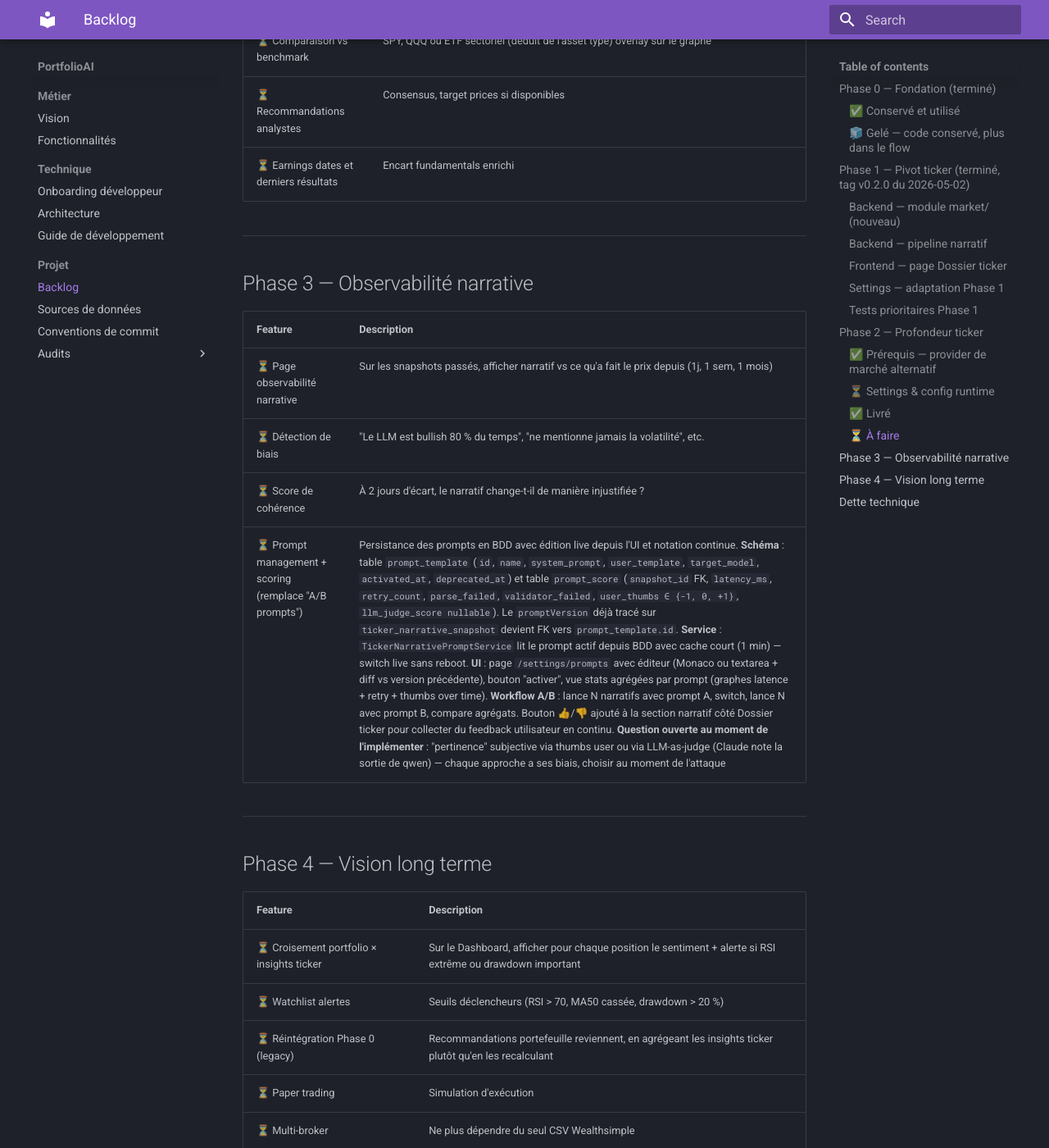
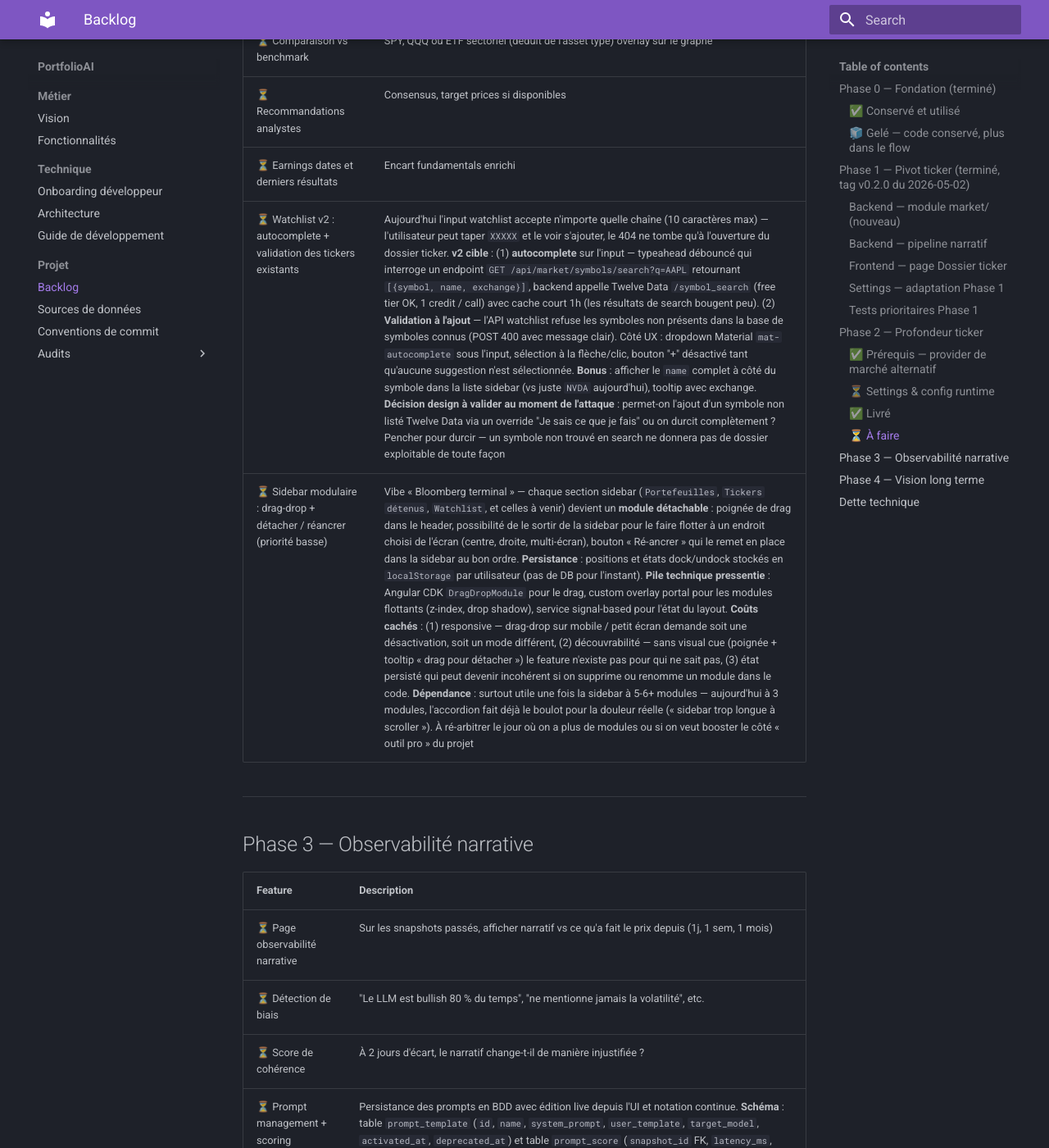
Before and after one commit to jv3n/trade, an MkDocs documentation site: the page built from docs/projet/backlog.md, in a window 1280 px wide and 1400 px high, scrolled down 7243 px. Shown: the whole window at 82% size. Built offline with MkDocs 1.6.1 and Material for MkDocs 9.7.7, drawn with Linux system fonts in a browser that asks for light colours.

Commit message:
docs: backlog update

```diff
--- a/docs/projet/backlog.md
+++ b/docs/projet/backlog.md
@@ -119,6 +119,8 @@ Suivi des features par phase. Mis à jour à chaque session de développement.
 | ⏳ Comparaison vs benchmark | SPY, QQQ ou ETF sectoriel (déduit de l'asset type) overlay sur le graphe |
 | ⏳ Recommandations analystes | Consensus, target prices si disponibles |
 | ⏳ Earnings dates et derniers résultats | Encart fundamentals enrichi |
+| ⏳ Watchlist v2 : autocomplete + validation des tickers existants | Aujourd'hui l'input watchlist accepte n'importe quelle chaîne (10 caractères max) — l'utilisateur peut taper `XXXXX` et le voir s'ajouter, le 404 ne tombe qu'à l'ouverture du dossier ticker. **v2 cible** : (1) **autocomplete** sur l'input — typeahead débouncé qui interroge un endpoint `GET /api/market/symbols/search?q=AAPL` retournant `[{symbol, name, exchange}]`, backend appelle Twelve Data `/symbol_search` (free tier OK, 1 credit / call) avec cache court 1h (les résultats de search bougent peu). (2) **Validation à l'ajout** — l'API watchlist refuse les symboles non présents dans la base de symboles connus (POST 400 avec message clair). Côté UX : dropdown Material `mat-autocomplete` sous l'input, sélection à la flèche/clic, bouton "+" désactivé tant qu'aucune suggestion n'est sélectionnée. **Bonus** : afficher le `name` complet à côté du symbole dans la liste sidebar (vs juste `NVDA` aujourd'hui), tooltip avec exchange. **Décision design à valider au moment de l'attaque** : permet-on l'ajout d'un symbole non listé Twelve Data via un override "Je sais ce que je fais" ou on durcit complètement ? Pencher pour durcir — un symbole non trouvé en search ne donnera pas de dossier exploitable de toute façon |
+| ⏳ Sidebar modulaire : drag-drop + détacher / réancrer (priorité basse) | Vibe « Bloomberg terminal » — chaque section sidebar (`Portefeuilles`, `Tickers détenus`, `Watchlist`, et celles à venir) devient un **module détachable** : poignée de drag dans le header, possibilité de le sortir de la sidebar pour le faire flotter à un endroit choisi de l'écran (centre, droite, multi-écran), bouton « Ré-ancrer » qui le remet en place dans la sidebar au bon ordre. **Persistance** : positions et états dock/undock stockés en `localStorage` par utilisateur (pas de DB pour l'instant). **Pile technique pressentie** : Angular CDK `DragDropModule` pour le drag, custom overlay portal pour les modules flottants (z-index, drop shadow), service signal-based pour l'état du layout. **Coûts cachés** : (1) responsive — drag-drop sur mobile / petit écran demande soit une désactivation, soit un mode différent, (2) découvrabilité — sans visual cue (poignée + tooltip « drag pour détacher ») le feature n'existe pas pour qui ne sait pas, (3) état persisté qui peut devenir incohérent si on supprime ou renomme un module dans le code. **Dépendance** : surtout utile une fois la sidebar à 5-6+ modules — aujourd'hui à 3 modules, l'accordion fait déjà le boulot pour la douleur réelle (« sidebar trop longue à scroller »). À ré-arbitrer le jour où on a plus de modules ou si on veut booster le côté « outil pro » du projet | 🟢 Basse |
 
 ---
 
```
